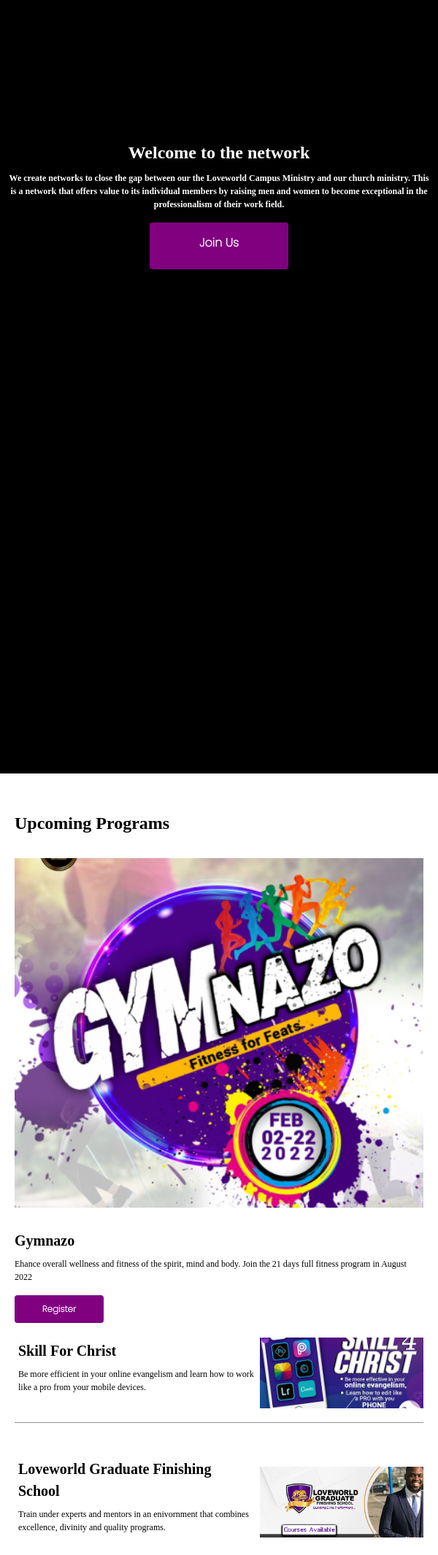
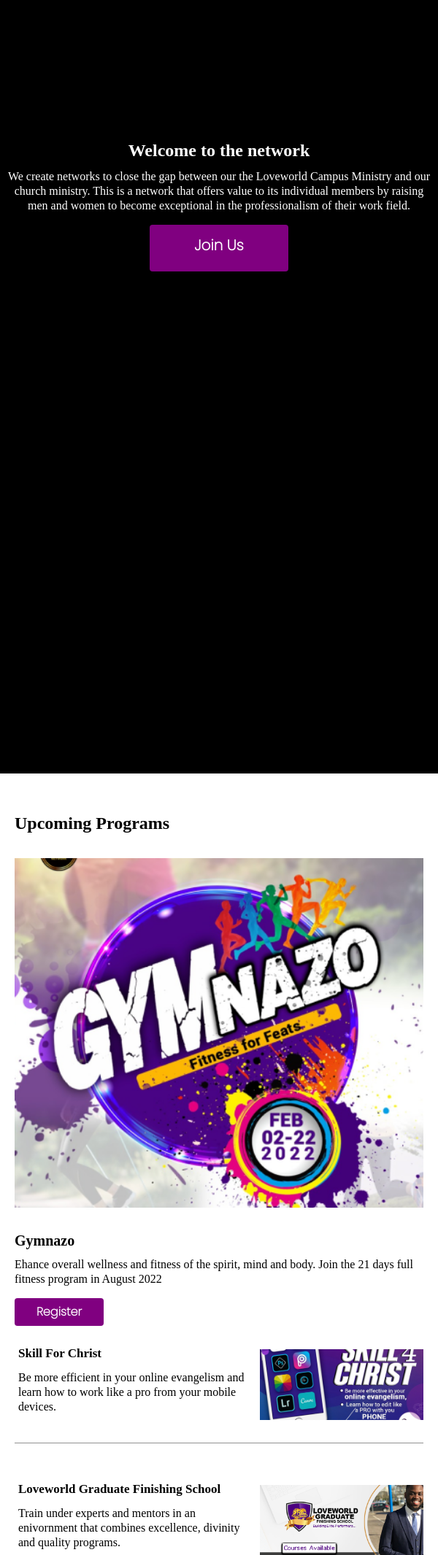
Before and after one commit to mik-max/lgn-website, a PHP site: page / in a window 600 px wide. Shown: the part 2440-4571 px from the top of the page at 73% size. Run offline with PHP 8.4, Linux system fonts and the light colour scheme; some web fonts are replaced.

Commit message:
Increased font size of text to increase readability

```diff
--- a/CSS/about-pastor-chris.css
+++ b/CSS/about-pastor-chris.css
@@ -35,7 +35,7 @@
 }
 .about__pastor__column1 p{
      font-weight: 400;
-     font-size: 16px;
+   font-size: 20px;
      line-height: 28px;
 }
 .about__pastor__column2{
@@ -74,7 +74,7 @@
 }
 .about__accordion p{
      font-weight: 700;
-     font-size: 16px;
+   font-size: 20px;
      line-height: 28px;
      cursor: pointer;
 }
--- a/CSS/initiatives.css
+++ b/CSS/initiatives.css
@@ -84,7 +84,7 @@
 }
 .initiative__details p{
      font-weight: 500;
-     font-size: 16px;
+   font-size: 20px;
      line-height: 28px;
      color: #fff;
 }
@@ -117,7 +117,7 @@
 
 .initiatives__group h3{
      font-weight: 700;
-     font-size: 18px;
+    font-size: 20px;
      line-height: 28px;
      color: #000;
      text-align: center;
@@ -231,7 +231,7 @@
           display: none !important;
      }
      .thick{
-          font-size: 16px;
+        font-size: 20px;
           line-height: 27px;
           text-align: center;
      }
--- a/CSS/jumbotron.css
+++ b/CSS/jumbotron.css
@@ -51,8 +51,8 @@
 }
 .home__contentDiv p {
      /*  */
-     font-weight: 800;
-     font-size: 16px;
+     font-weight: 500;
+     font-size: 22px;
      line-height: 36px;
      text-align: center;
      color: #FFFFFF;
@@ -61,7 +61,7 @@
      width: 190px;
      height: 64px;
      padding: 10px;
-     font-size: 16px;
+    font-size: 20px;
      line-height: 36px;
 }
 .home__contentDiv button:focus{
@@ -84,8 +84,8 @@
 }
 .home__secondJumbotron .home__contentDiv p {
 
-     font-weight: 800;
-     font-size: 16px;
+     font-weight: 500;
+     font-size: 22px;
      line-height: 33px;
      text-align: center;
 
@@ -132,7 +132,7 @@
 .column1 p {
 
      font-weight: 500;
-     font-size: 16px;
+  font-size: 20px;
      line-height: 33px;
      display: flex;
      align-items: center;
@@ -142,7 +142,7 @@
 .column1 button , .column1 a {
      width: 190px;
      height: 64px;
-     font-size: 16px;
+  font-size: 20px;
      line-height: 36px;
 }
 .column2{
@@ -176,7 +176,7 @@
 .wrapper-content h3{
 
      font-weight: 900;
-     font-size: 18px;
+    font-size: 20px;
      line-height: 36px;
      color: #000000;
      cursor: pointer;
@@ -188,7 +188,7 @@
 .wrapper-content p{
 
      font-weight: 500;
-     font-size: 16px;
+  font-size: 20px;
      line-height: 30px;
      display: flex;
      align-items: center;
@@ -650,14 +650,14 @@
           line-height: 45px;
      }
      .home__contentDiv p{
-          font-size: 12px;
-          line-height: 18px;
+          font-size: 16px;
+          line-height: 20px;
      }
      .home__contentDiv button{
           width: 126px;
           height: 38px;
-          font-size: 12px;
-          line-height: 18px;
+          font-size: 16px;
+          line-height: 20px;
      }
      .home__secondJumbotron{
           height: 60vh;
@@ -667,8 +667,8 @@
           line-height: 36px;
      }
      .home__secondJumbotron .home__contentDiv p{
-          font-size: 12px;
-          line-height: 18px;
+          font-size: 16px;
+          line-height: 20px;
      }
      .pad, .main-story-section, .initiatives-section, .mentors-section, .prayerthon__section{
           padding: 50px 20px;
@@ -690,14 +690,14 @@
           line-height: 30px;
      }
      .column1 p{
-          font-size: 12px;
-          line-height: 18px;
+          font-size: 16px;
+          line-height: 20px;
      }
      .column1 button{
           width: 122px;
           height: 38px;
-          font-size: 12px;
-          line-height: 18px;
+          font-size: 16px;
+          line-height: 20px;
      }
      .imageDiv{
           height: 479px;
@@ -707,11 +707,11 @@
      }
 
      .wrapper-content h3{
-          font-size: 18px;
+         font-size: 17px;
           line-height: 24px;
      }
      .wrapper-content p{
-          font-size: 12px;
+          font-size: 16px;
           line-height: 18px;
      }
      .sub-story-section{
@@ -855,14 +855,14 @@
           line-height: 45px;
      }
      .home__contentDiv p{
-          font-size: 12px;
-          line-height: 18px;
+          font-size: 16px;
+          line-height: 20px;
      }
      .home__contentDiv button{
           width: 126px;
           height: 38px;
-          font-size: 12px;
-          line-height: 18px;
+          font-size: 16px;
+          line-height: 20px;
      }
      .home__secondJumbotron{
           height: 60vh;
@@ -872,8 +872,8 @@
           line-height: 36px;
      }
      .home__secondJumbotron .home__contentDiv p{
-          font-size: 12px;
-          line-height: 18px;
+          font-size: 16px;
+          line-height: 20px;
      }
      .pad, .main-story-section, .initiatives-section, .mentors-section, .prayerthon__section{
           padding: 50px 20px;
@@ -890,14 +890,14 @@
           line-height: 30px;
      }
      .column1 p{
-          font-size: 12px;
-          line-height: 18px;
+          font-size: 16px;
+          line-height: 20px;
      }
      .column1 button{
           width: 122px;
           height: 38px;
-          font-size: 12px;
-          line-height: 18px;
+          font-size: 16px;
+          line-height: 20px;
      }
      .imageDiv{
           height: 479px;
@@ -906,18 +906,18 @@
           margin-left: 0px;
      }
      .wrapper-content h3{
-          font-size: 20px;
+          font-size: 17px;
           line-height: 30px;
      }
      .wrapper-content p{
-          font-size: 12px;
-          line-height: 18px;
+          font-size: 16px;
+          line-height: 20px;
      }
      .wrapper-content button{
           width: 122px;
           height: 38px;
-          font-size: 12px;
-          line-height: 18px;
+          font-size: 16px;
+          line-height: 20px;
      }
 
      .sub-story-section{
--- a/about.html
+++ b/about.html
@@ -93,7 +93,7 @@
                     <p>To help integrate the Campus Ministry graduates into the church ministry through various transition programs and job specific trainings to prepare and set these graduates for a more brighter future.</p>
                </div>
                <div class="about__space"></div><!--For space-->
-               <div class="about__column2" data-aos="fade-down" data-aos-duration="1000">
+               <div class="about__column2" data-aos="fade-up" data-aos-duration="1000">
                     <img src="./images/our-mission.png" alt="">
                </div>
           </div>
--- a/index.html
+++ b/index.html
@@ -432,9 +432,9 @@
                          <a href="#demo" data-slide="next" class="next" id="carouselNext">&#10095;</a>
                     </div>
 
-                    <div class="button-div">
+                    <!-- <div class="button-div">
                          <button class="btn  shadow-none">Meet The Mentors</button>
-                    </div>
+                    </div> -->
                </div>
 
           </section>
```
Also changed, not shown: other parts of CSS/jumbotron.css (+30 -30 lines), CSS/about.css (+11 -11 lines), CSS/programs.css (+10 -10 lines).
